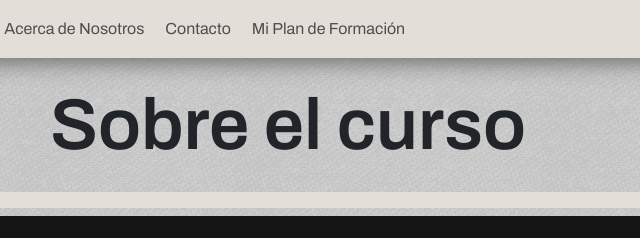
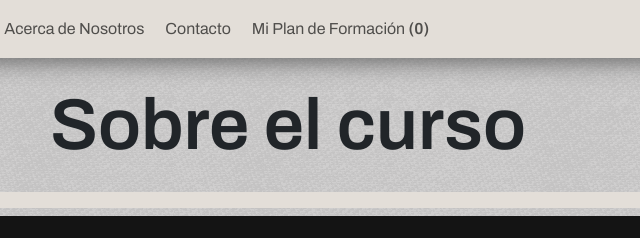
Before and after one commit to martynezagustin/PreEntrega3-Mart-nezMedina, a plain HTML site: page views/course_detail.html in a window 1280 px wide. Shown: the top 238 px of the page, 352-992 px from the left. Drawn offline with nearby package versions, Linux system fonts and the light colour scheme.

Commit message:
Agregado del CART de formación a course_detail.html

```diff
--- a/views/course_detail.html
+++ b/views/course_detail.html
@@ -168,6 +168,7 @@
     </script>
 
     <script src="../js/courseDetail.js"></script>
+    <script src="../js/cart.js"></script>
 
 </body>
 
```
